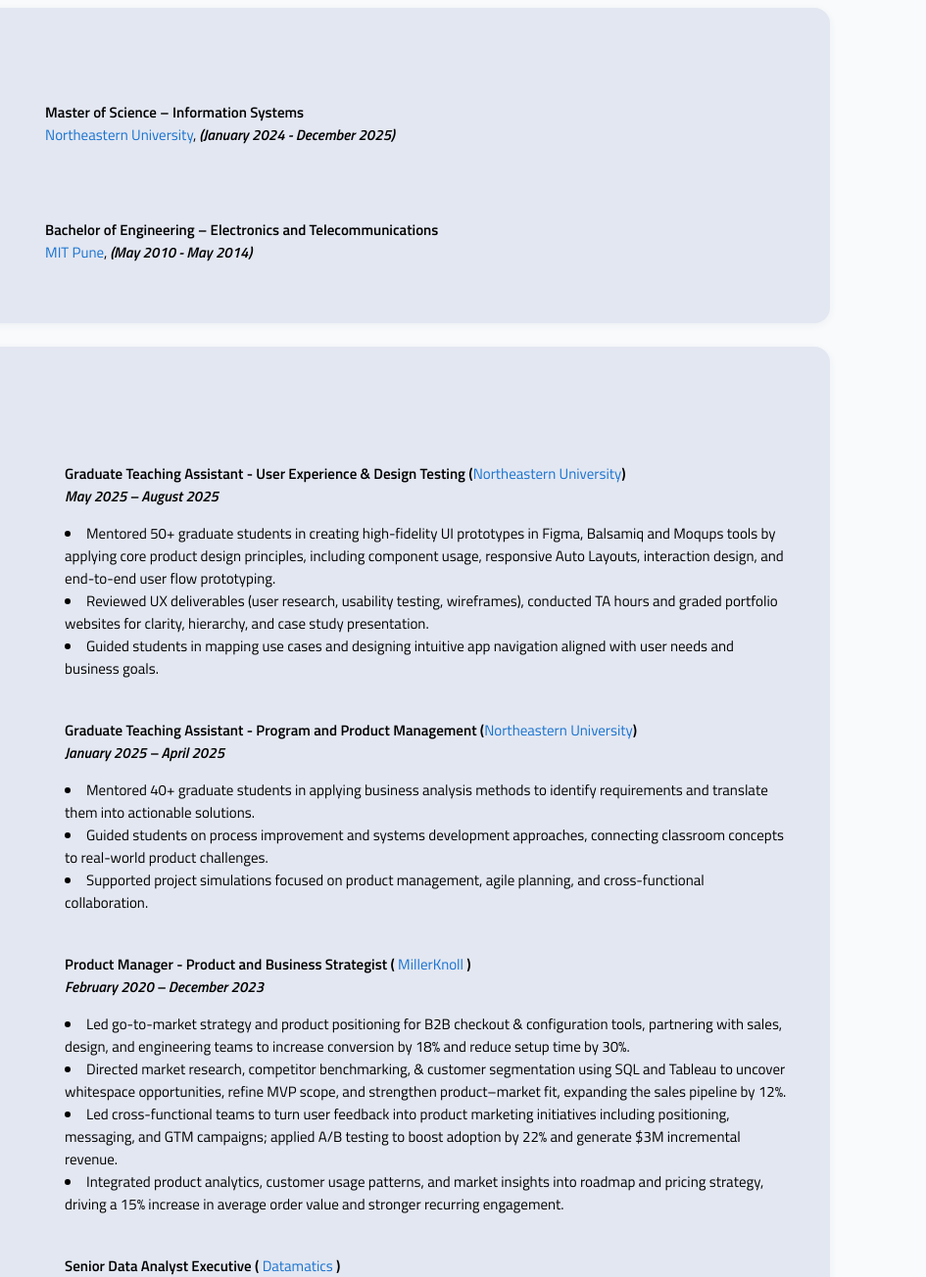
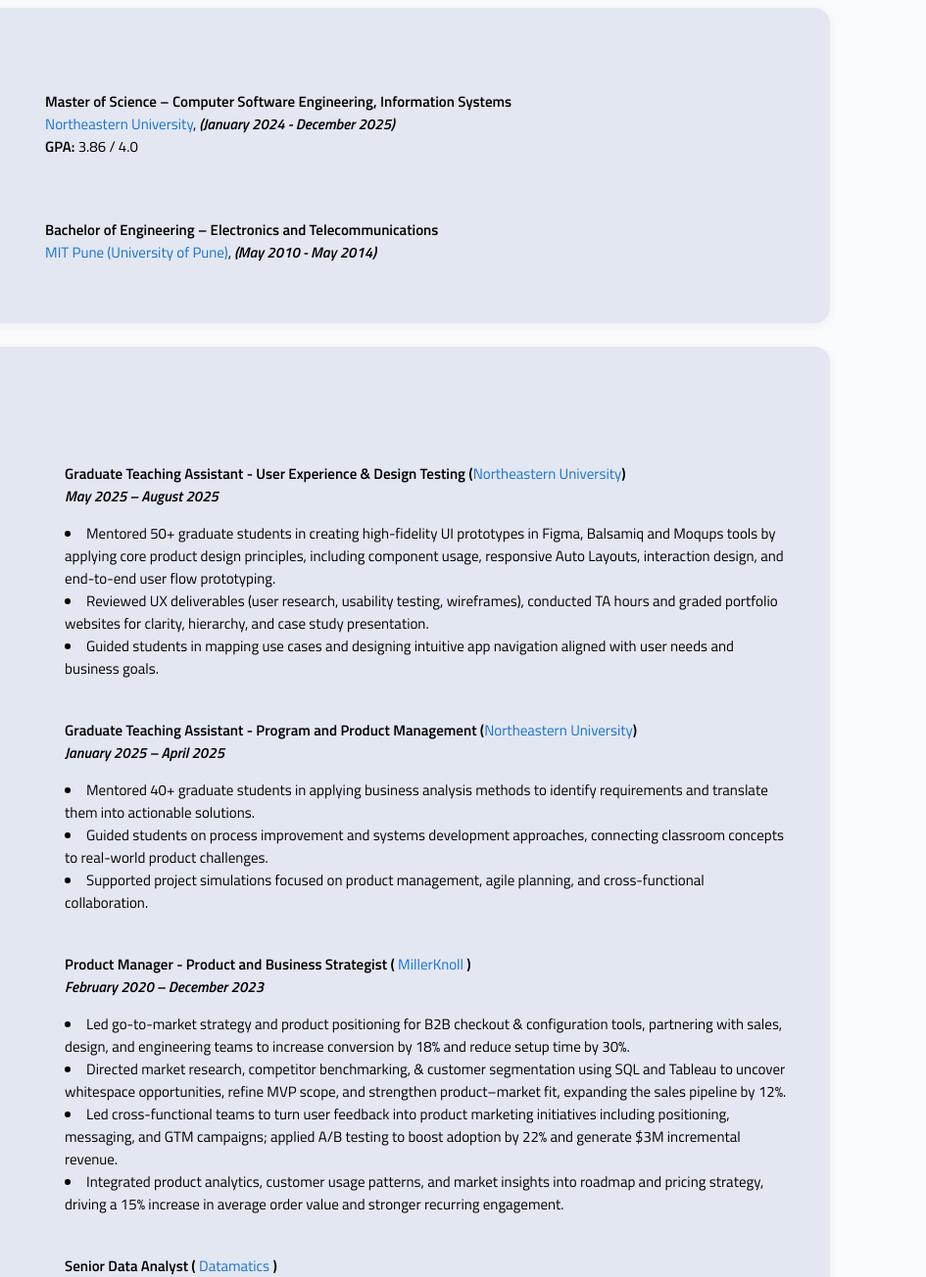
Before and after one commit to kalyanivasave/kalyanivasave.github.io, a plain HTML site: page index.html in a window 1280 px wide. Shown: the part 740-2044 px from the top of the page at 98% size, 335-1280 px from the left. Drawn offline with Linux system fonts and the light colour scheme.

```diff
--- a/index.html
+++ b/index.html
@@ -124,8 +124,10 @@
       </td>
       <td valign="middle" width="75%">
         <p>
-            <strong>Master of Science – Information Systems</strong><br/>
-            <a href="https://www.northeastern.edu/">Northeastern University</a>, <span style="font-style:italic; font-weight:bold;">(January 2024 - December 2025)</span>
+          <strong>Master of Science – Computer Software Engineering, Information Systems</strong><br/>
+          <a href="https://www.northeastern.edu/">Northeastern University</a>,
+          <span style="font-style:italic; font-weight:bold;">(January 2024 - December 2025)</span><br/>
+          <span style="font-weight:bold;">GPA:</span> 3.86 / 4.0
         </p>
       </td>
     </tr>
@@ -144,7 +146,7 @@
         <td valign="middle" width="75%">
           <p>
             <strong>Bachelor of Engineering – Electronics and Telecommunications</strong><br/>
-            <a href="https://mitwpu.edu.in/">MIT Pune</a>, <span style="font-style:italic; font-weight:bold;">(May 2010 - May 2014)</span>
+            <a href="https://mitwpu.edu.in/">MIT Pune (University of Pune)</a>, <span style="font-style:italic; font-weight:bold;">(May 2010 - May 2014)</span>
           </p>
         </td>
       </tr>
@@ -237,7 +239,7 @@
                     </td>
                     <td valign="top" width="75%">
                       <p>
-                        <papertitle>Senior Data Analyst Executive ( <a href="https://www.datamatics.com/">Datamatics</a> )</papertitle><br/>
+                        <papertitle>Senior Data Analyst ( <a href="https://www.datamatics.com/">Datamatics</a> )</papertitle><br/>
                         <span style="font-style:italic; font-weight:bold;">June 2016 – August 2018</span>
                       </p>
                       <p>
```
Also changed, not shown: Images/Focusflow.png. Lines whose indentation alone changed are shown as unchanged.
